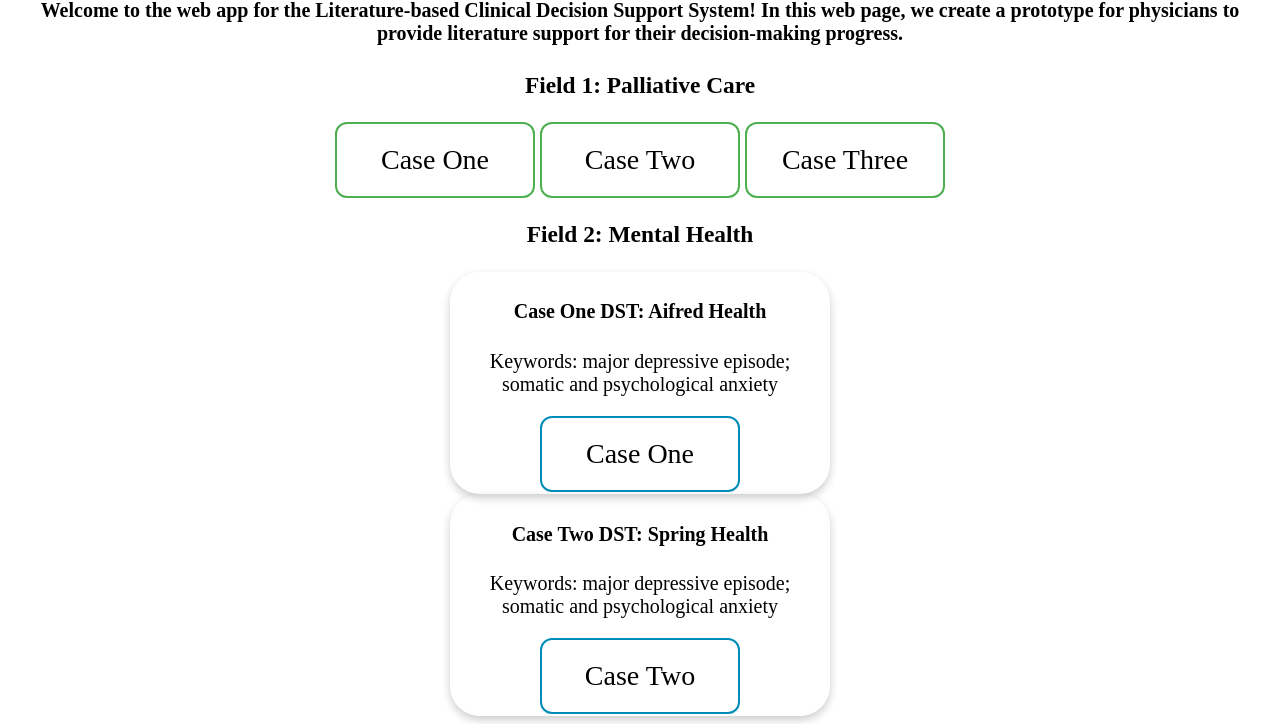
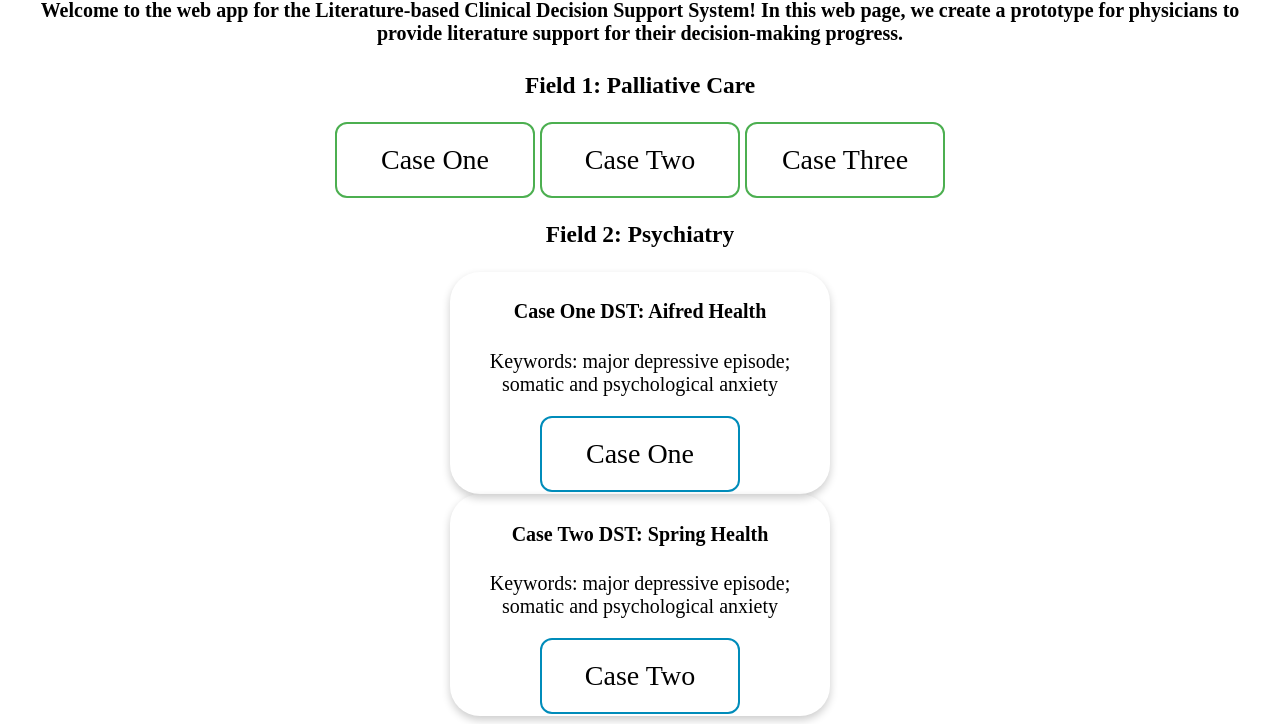
Before and after one commit to YuexingHao/Literature-Based-BLR, a Flask app: page / in a window 1280 px wide. Shown: the part 523-1247 px from the top of the page. Run offline with Flask 2, Linux system fonts and the light colour scheme.

Commit message:
Update main_page.html

```diff
--- a/templates/main_page.html
+++ b/templates/main_page.html
@@ -56,7 +56,7 @@
 <a href="case_one.html" title="Case One Page"><button class="button button1">Case Two</button></a>
 <a href="case_one.html" title="Case One Page"><button class="button button1">Case Three</button></a>
 
-<h3><center>Field 2: Mental Health</center></h3>
+<h3><center>Field 2: Psychiatry</center></h3>
 
 <center>
 <div class="card">
```
